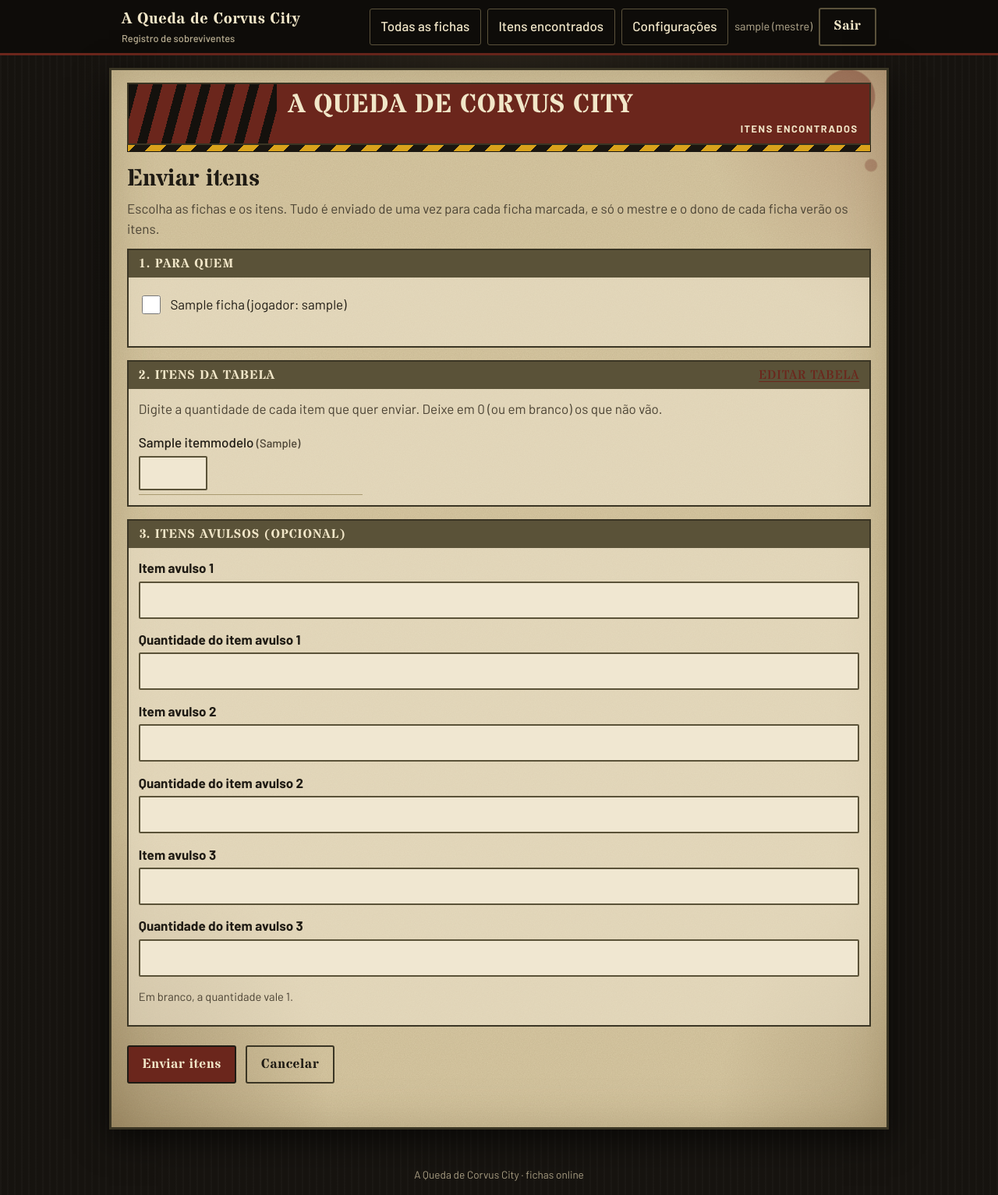
After one commit to gabrielalveslopes/Ficha_RPG_Online, a Django app: page /itens/enviar/ in a window 1280 px wide. The commit adds this page. Shown: the whole page at 78% size. Run offline with Django 5.2, Linux system fonts and the light colour scheme; a user stored in the database is signed in; tables that the repository leaves empty hold one stand-in row (values such as "Sample post"); parts of the project's set-up code (start-up, migrations or seed data) failed here and were passed over.

Commit message:
tela de envio de vários itens

```diff
--- /dev/null
+++ b/templates/fichas/item_enviar.html
@@ -0,0 +1,67 @@
+{% extends "base.html" %}
+{% block titulo %}Enviar itens{% endblock %}
+{% block conteudo %}
+{% include "fichas/_faixa.html" with subtitulo="Itens encontrados" %}
+<h1 class="titulo-pagina">Enviar itens</h1>
+<p class="texto-suave">Escolha as fichas e os itens. Tudo é enviado de uma vez para cada ficha marcada, e só o mestre e o dono de cada ficha verão os itens.</p>
+
+<form method="post" novalidate>
+  {% csrf_token %}
+  {% for e in form.non_field_errors %}<p class="erro-campo" role="alert"><span aria-hidden="true">✖</span> <strong>Erro:</strong> {{ e }}</p>{% endfor %}
+
+  <section class="painel" aria-labelledby="e-fichas">
+    <h2 id="e-fichas" class="faixa-secao">1. Para quem</h2>
+    <div class="painel-corpo">
+      <div class="grupo{% if form.fichas.errors %} grupo-erro{% endif %}">
+        <ul class="lista-marcar">
+          {% for opcao in form.fichas %}
+          <li><label class="marcar" for="{{ opcao.id_for_label }}">{{ opcao.tag }} {{ opcao.choice_label }}</label></li>
+          {% empty %}<li class="texto-suave">Nenhuma ficha criada ainda.</li>
+          {% endfor %}
+        </ul>
+        {% for e in form.fichas.errors %}<p class="erro-campo"><span aria-hidden="true">✖</span> <strong>Erro:</strong> {{ e }}</p>{% endfor %}
+      </div>
+    </div>
+  </section>
+
+  <section class="painel" aria-labelledby="e-tabela">
+    <h2 id="e-tabela" class="faixa-secao">2. Itens da tabela <a class="link-claro" href="{% url 'item_modelos' %}">Editar tabela</a></h2>
+    <div class="painel-corpo">
+      {% with campos=form.campos_modelos %}
+      {% if campos %}
+      <p class="texto-suave">Digite a quantidade de cada item que quer enviar. Deixe em 0 (ou em branco) os que não vão.</p>
+      <div class="prof-form">
+        {% for modelo, c in campos %}
+        <div class="prof-item{% if c.errors %} grupo-erro{% endif %}">
+          <label for="{{ c.id_for_label }}">{{ modelo.nome }}{% if modelo.categoria %} <span class="pequeno texto-suave">({{ modelo.categoria }})</span>{% endif %}</label>
+          {{ c }}
+          {% for e in c.errors %}<p class="erro-campo"><span aria-hidden="true">✖</span> <strong>Erro:</strong> {{ e }}</p>{% endfor %}
+        </div>
+        {% endfor %}
+      </div>
+      {% else %}
+      <p class="texto-suave">A tabela está vazia. <a href="{% url 'item_modelos' %}">Cadastre itens predefinidos</a> para enviá-los rapidamente, ou use os itens avulsos abaixo.</p>
+      {% endif %}
+      {% endwith %}
+    </div>
+  </section>
+
+  <section class="painel" aria-labelledby="e-avulsos">
+    <h2 id="e-avulsos" class="faixa-secao">3. Itens avulsos (opcional)</h2>
+    <div class="painel-corpo">
+      {% for nome, qtd in form.campos_avulsos %}
+      <div class="avulso">
+        {% include "fichas/_campo.html" with campo=nome %}
+        {% include "fichas/_campo.html" with campo=qtd %}
+      </div>
+      {% endfor %}
+      <p class="texto-suave pequeno">Em branco, a quantidade vale 1.</p>
+    </div>
+  </section>
+
+  <div class="barra-acoes">
+    <button type="submit" class="botao botao-primario">Enviar itens</button>
+    <a class="botao botao-secundario" href="{% url 'item_lista' %}">Cancelar</a>
+  </div>
+</form>
+{% endblock %}
--- a/templates/fichas/item_lista.html
+++ b/templates/fichas/item_lista.html
@@ -3,7 +3,11 @@
 {% block conteudo %}
 <div class="cabecalho-pagina">
   <h1 class="titulo-pagina">Itens encontrados</h1>
-  <a class="botao botao-primario" href="{% url 'item_criar' %}">Registrar item</a>
+  <div class="acoes acoes-topo">
+    <a class="botao botao-primario" href="{% url 'item_enviar' %}">Enviar itens</a>
+    <a class="botao botao-secundario" href="{% url 'item_modelos' %}">Tabela de itens</a>
+    <a class="botao botao-secundario" href="{% url 'item_criar' %}">Registrar um item</a>
+  </div>
 </div>
 {% if itens %}
 <ul class="lista-itens">
```
